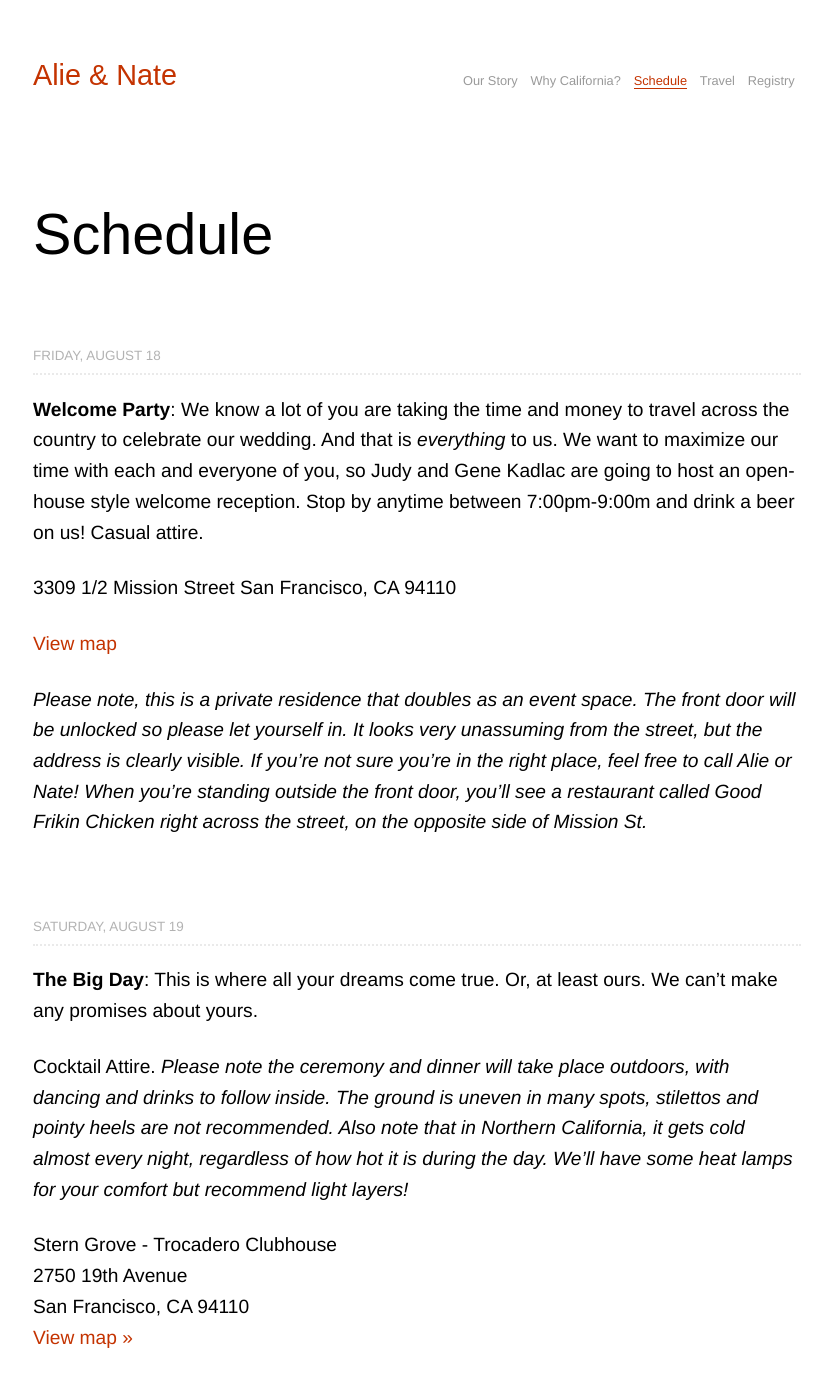
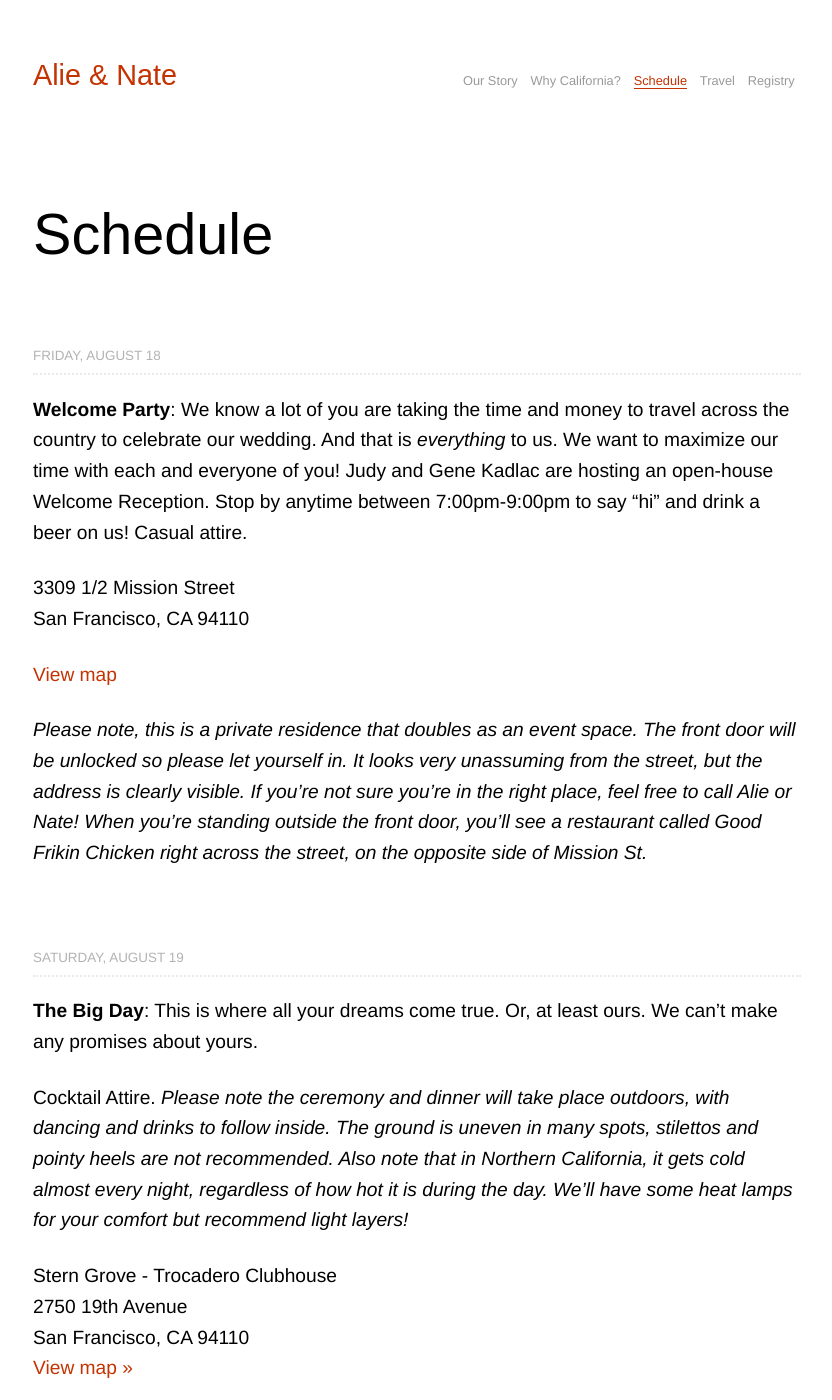
Before and after one commit to nkadlac/alieplusnate.com, a Jekyll site: the page built from schedule.md, in a window 1280 px wide and 1400 px high. Shown: the whole window, without its empty margins (223-1055 px from the left). Built offline with Jekyll 4.4.1, drawn with Linux system fonts in a browser that asks for light colours; some web fonts are replaced; some of the changed text lies outside the part shown.

Commit message:
Updated Schedule

```diff
--- a/schedule.md
+++ b/schedule.md
@@ -7,9 +7,9 @@
 
 ## Friday, August 18
 
-**Welcome Party**: We know a lot of you are taking the time and money to travel across the country to celebrate our wedding. And that is *everything* to us. We want to maximize our time with each and everyone of you, so Judy and Gene Kadlac are going to host an open-house style welcome reception. Stop by anytime between 7:00pm-9:00m and drink a beer on us! Casual attire.
+**Welcome Party**: We know a lot of you are taking the time and money to travel across the country to celebrate our wedding. And that is *everything* to us. We want to maximize our time with each and everyone of you! Judy and Gene Kadlac are hosting an open-house Welcome Reception. Stop by anytime between 7:00pm-9:00pm to say "hi" and drink a beer on us! Casual attire.
 
-3309 1/2 Mission Street
+3309 1/2 Mission Street<br>
 San Francisco, CA 94110
 
 [View map](https://www.google.com/maps/place/3309+Mission+St,+San+Francisco,+CA+94110/@37.7439537,-122.422841,17z/data=!3m1!4b1!4m5!3m4!1s0x808f7e4324c3aedf:0x51ea023ac109b366!8m2!3d37.7439495!4d-122.4206523)
@@ -31,7 +31,7 @@
 
 **Hangover Brunch**: Again, we are all about making the most of this weekend! Why stop the fun after Saturday night?! Before you head back home, come say bye, eat a donut and drink a mimosa. This after-party is open to all of our guests and will be hosted by Robert and Marleen Sobczak at their VRBO rental. Drop by anytime between 11:00am-3:00pm. Veryyyy casual attire encouraged.
 
-545 Clipper Street
+545 Clipper Street<br>
 San Francisco, CA 94114
 
 [View map](https://www.google.com/maps/place/545+Clipper+St,+San+Francisco,+CA+94114/@37.7484612,-122.4392457,17z/data=!3m1!4b1!4m5!3m4!1s0x808f7e0d393bdde3:0xeee1a60534295003!8m2!3d37.748457!4d-122.437057)
```
